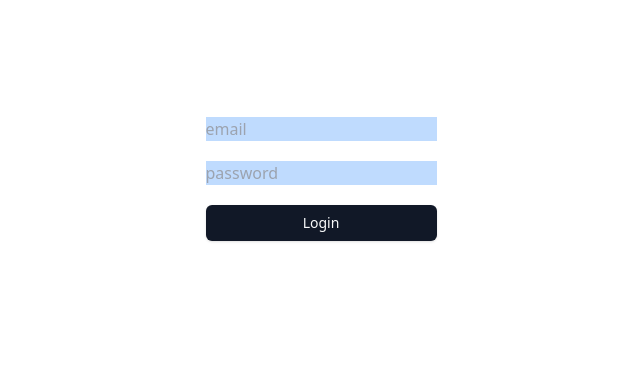
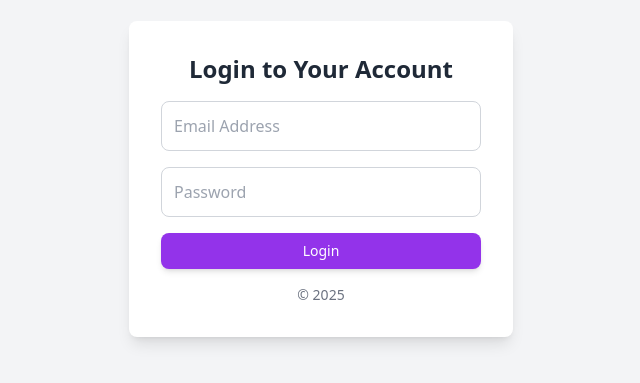
Before and after one commit to diya-p-shiju/leave-management-frontend, a React (Vite) app: page / in a window 1280 px wide. Shown: the part 221-604 px from the top of the page, without its empty margins (319-959 px from the left). Built offline with nearby package versions, Linux system fonts and the light colour scheme.

Commit message:
the getLeaves is changed

```diff
--- a/package.json
+++ b/package.json
@@ -21,6 +21,7 @@
     "class-variance-authority": "^0.7.1",
     "clsx": "^2.1.1",
     "date-fns": "^4.1.0",
+    "framer-motion": "^12.0.3",
     "lucide-react": "^0.473.0",
     "react": "^18.3.1",
     "react-day-picker": "8.10.1",
--- a/src/components/user-components/CreateLeave.tsx
+++ b/src/components/user-components/CreateLeave.tsx
@@ -9,7 +9,6 @@ import { Leave } from "@/types/types";
 import {
   Card,
   CardContent,
-  CardDescription,
   CardFooter,
   CardHeader,
   CardTitle,
@@ -104,17 +103,18 @@ const CreateLeave = () => {
   };
 
   return (
-    <div className="flex items-center overflow-hidden h-screen w-screen justify-center">
-      <div className="w-96 h-96">
-        <Card>
-          <CardHeader>
-            <CardTitle>Leave form</CardTitle>
+    <div className="w-screen h-screen flex items-center justify-center bg-gray-100 p-10">
+      <Card className="w-full max-w-4xl bg-white shadow-lg rounded-lg">
+        <CardHeader className="border-b pb-4">
+          <CardTitle className="text-2xl font-semibold text-gray-800">
+            Leave Application Form
+          </CardTitle>
         </CardHeader>
-          <CardContent>
-            <form onSubmit={handleSubmit}>
+        <CardContent className="p-6">
+          <form onSubmit={handleSubmit} className="space-y-6">
             {/* Reason */}
-              <div className="grid items-center max-w-sm gap-2">
-                <Label htmlFor="reason" className="font-medium">
+            <div>
+              <Label htmlFor="reason" className="block text-sm font-medium text-gray-700">
                 Reason for Leave
               </Label>
               <Textarea
@@ -122,10 +122,12 @@ const CreateLeave = () => {
                 name="reason"
                 value={state.reason}
                 onChange={handleChange}
+                className="mt-1 block w-full border-gray-300 rounded-md shadow-sm focus:border-indigo-500 focus:ring-indigo-500"
               />
             </div>
 
             {/* From Date */}
+            <div>
               <DatePicker
                 label="From Date"
                 name="fromDate"
@@ -134,46 +136,58 @@ const CreateLeave = () => {
                   dispatch({ type: "fromDate", payload: date })
                 }
               />
+            </div>
 
             {/* To Date */}
+            <div>
               <DatePicker
                 label="To Date"
                 name="toDate"
                 selectedDate={state.toDate}
-                onSelect={(date) => dispatch({ type: "toDate", payload: date })}
+                onSelect={(date) =>
+                  dispatch({ type: "toDate", payload: date })
+                }
               />
+            </div>
 
-              {/* Substitute Suggestion - Get Users Component */}
-              <div className="grid items-center max-w-sm gap-2 mt-4">
-                <Label htmlFor="substituteSuggestion" className="font-medium">
+            {/* Substitute Suggestion */}
+            <div>
+              <Label
+                htmlFor="substituteSuggestion"
+                className="block text-sm font-medium text-gray-700"
+              >
                 Suggest a Substitute
               </Label>
               <GetUsers onSelectUser={handleSelectUser} />
             </div>
 
-              {/* Substitute chosen reason */}
-
-              <div className="grid items-center max-w-sm gap-2 mt-4">
-                <Label htmlFor="suggestion" className="font-medium">
-                Reason for substitute suggestion
+            {/* Substitute Suggestion Reason */}
+            <div>
+              <Label
+                htmlFor="suggestion"
+                className="block text-sm font-medium text-gray-700"
+              >
+                Reason for Substitute Suggestion
               </Label>
               <Textarea
                 placeholder="Reason for substitute suggestion"
                 name="suggestion"
                 value={state.substituteSuggestion.suggestion}
                 onChange={handleChange}
+                className="mt-1 block w-full border-gray-300 rounded-md shadow-sm focus:border-indigo-500 focus:ring-indigo-500"
               />
             </div>
 
             {/* Submit Button */}
-              <div className="mt-4 flex justify-between">
-                <Button type="submit">Submit</Button>
+            <div className="flex justify-end">
+              <Button type="submit" className="px-6 py-2 bg-indigo-600 text-white rounded-md shadow-md hover:bg-indigo-700 focus:outline-none focus:ring-2 focus:ring-indigo-500">
+                Submit
+              </Button>
             </div>
           </form>
         </CardContent>
       </Card>
     </div>
-    </div>
   );
 };
 
--- a/src/components/user-components/GetLeaves.tsx
+++ b/src/components/user-components/GetLeaves.tsx
@@ -1,12 +1,31 @@
-import React from 'react'
-import { User } from '@/types/types'
+import { User } from "@/types/types";
+import newRequest from "@/utils/newRequest";
+import { useEffect, useState } from "react";
 
-const GetLeaves = (Prop : User) => {
-  return (
-    <div>
+const GetLeaves = (Prop: User) => {
+  const [leave, setLeave] = useState<User[]>([]);
+  const [department, setDepartment] = useState<string>([]);
 
-    </div>
-  )
-}
+  useEffect(() => {
+    const getLeaves = async () => {
+      try {
+        const response = await newRequest.get(`leave/`);
+        setLeave(response.data);
+        console.log(response.data);
+        for (let i = 0; i < response.data.length; i++) {
+          const department = await newRequest.get(
+            `department/${response.data[i].department}`
+          );
+          setDepartment(...response.data[i], department.data);
+        }
+        setDepartment(department.data);
+      } catch (error) {
+        console.log("error in fetching the leaves", error);
+      }
+    };
+  }, []);
 
-export default GetLeaves
+  return <div></div>;
+};
+
+export default GetLeaves;
--- a/src/components/user-components/Login.tsx
+++ b/src/components/user-components/Login.tsx
@@ -1,17 +1,19 @@
 import { Button } from "@/components/ui/button";
 import { useState, ChangeEvent, FormEvent } from "react";
+import { motion } from "framer-motion";
 import newRequest from "@/utils/newRequest";
 import { AxiosError } from "axios";
 
-const loginForm: React.FC = () => {
-  const [email, setUsername] = useState<string>("");
+const LoginForm: React.FC = () => {
+  const [email, setEmail] = useState<string>("");
   const [password, setPassword] = useState<string>("");
-  const [error, setError] = useState<AxiosError | null>(null);
+  const [error, setError] = useState<string | null>(null);
+  const [loading, setLoading] = useState<boolean>(false);
 
   function handleInputChange(e: ChangeEvent<HTMLInputElement>) {
-    const { name, value } = e.target; // destructuring the input value 'e'
+    const { name, value } = e.target;
     if (name === "email") {
-      setUsername(value);
+      setEmail(value);
     } else if (name === "password") {
       setPassword(value);
     }
@@ -19,50 +21,69 @@ const loginForm: React.FC = () => {
 
   async function handleSubmit(e: FormEvent<HTMLFormElement>) {
     e.preventDefault();
+    setLoading(true);
     try {
-      const success = await newRequest.post("/auth/login", {
-        email,
-        password,
-      });
+      const success = await newRequest.post("/auth/login", { email, password });
       localStorage.setItem("currentUser", JSON.stringify(success.data));
-      if (success)
-        [console.log("The user credentials has been successfuly submitted")];
+      console.log("Login successful");
     } catch (error) {
       if (error instanceof AxiosError) {
-        setError(error.response?.data);
-        console.log(error.response?.data)
+        setError(error.response?.data?.message || "Invalid credentials");
+        console.error(error.response?.data);
+      } else {
+        setError("Something went wrong. Please try again.");
+        console.error("Unknown error");
       }
-      else {
-        setError(null);
-        console.log("null error in login")
-      }
+    } finally {
+      setLoading(false);
     }
   }
 
   return (
-    <div className="flex h-screen overflow-hidden justify-center items-center gap-5">
-      <form onSubmit={handleSubmit} className="flex flex-col gap-5">
-        <input
-          type="text"
+    <div className="flex h-screen items-center justify-center bg-gray-100">
+      <motion.div
+        className="w-full max-w-sm p-8 bg-white rounded-lg shadow-lg"
+        initial={{ opacity: 0, y: 30 }}
+        animate={{ opacity: 1, y: 0 }}
+        transition={{ duration: 0.6, ease: "easeOut" }}
+      >
+        <h1 className="text-2xl font-semibold text-center text-gray-800 mb-4">
+          Login to Your Account
+        </h1>
+        <form onSubmit={handleSubmit} className="flex flex-col gap-4">
+          <motion.input
+            type="email"
             name="email"
             value={email}
             onChange={handleInputChange}
-          className="bg-blue-200"
-          placeholder="email"
+            placeholder="Email Address"
+            className="w-full p-3 border border-gray-300 rounded-lg focus:ring-2 focus:ring-purple-500 focus:outline-none"
+            whileFocus={{ scale: 1.02 }}
           />
-        <input
+          <motion.input
             type="password"
             name="password"
             value={password}
             onChange={handleInputChange}
-          className="bg-blue-200"
-          placeholder="password"
+            placeholder="Password"
+            className="w-full p-3 border border-gray-300 rounded-lg focus:ring-2 focus:ring-purple-500 focus:outline-none"
+            whileFocus={{ scale: 1.02 }}
           />
-        <Button type="submit">Login</Button>
-        {/* error & error has to be mentioned */}
+          {error && <p className="text-sm text-red-500">{error}</p>}
+          <Button
+            type="submit"
+            disabled={loading}
+            className="w-full bg-purple-600 text-white py-3 rounded-lg shadow-md hover:bg-purple-700 disabled:opacity-50"
+          >
+            {loading ? "Logging in..." : "Login"}
+          </Button>
         </form>
+        <p className="text-center text-sm text-gray-500 mt-4">
+          © 2025
+        </p>
+      </motion.div>
     </div>
   );
 };
 
-export default loginForm;
+export default LoginForm;
```
Also changed, not shown: 1 other file (tests, documents, lock files or other folders). Lines whose indentation alone changed are shown as unchanged.
